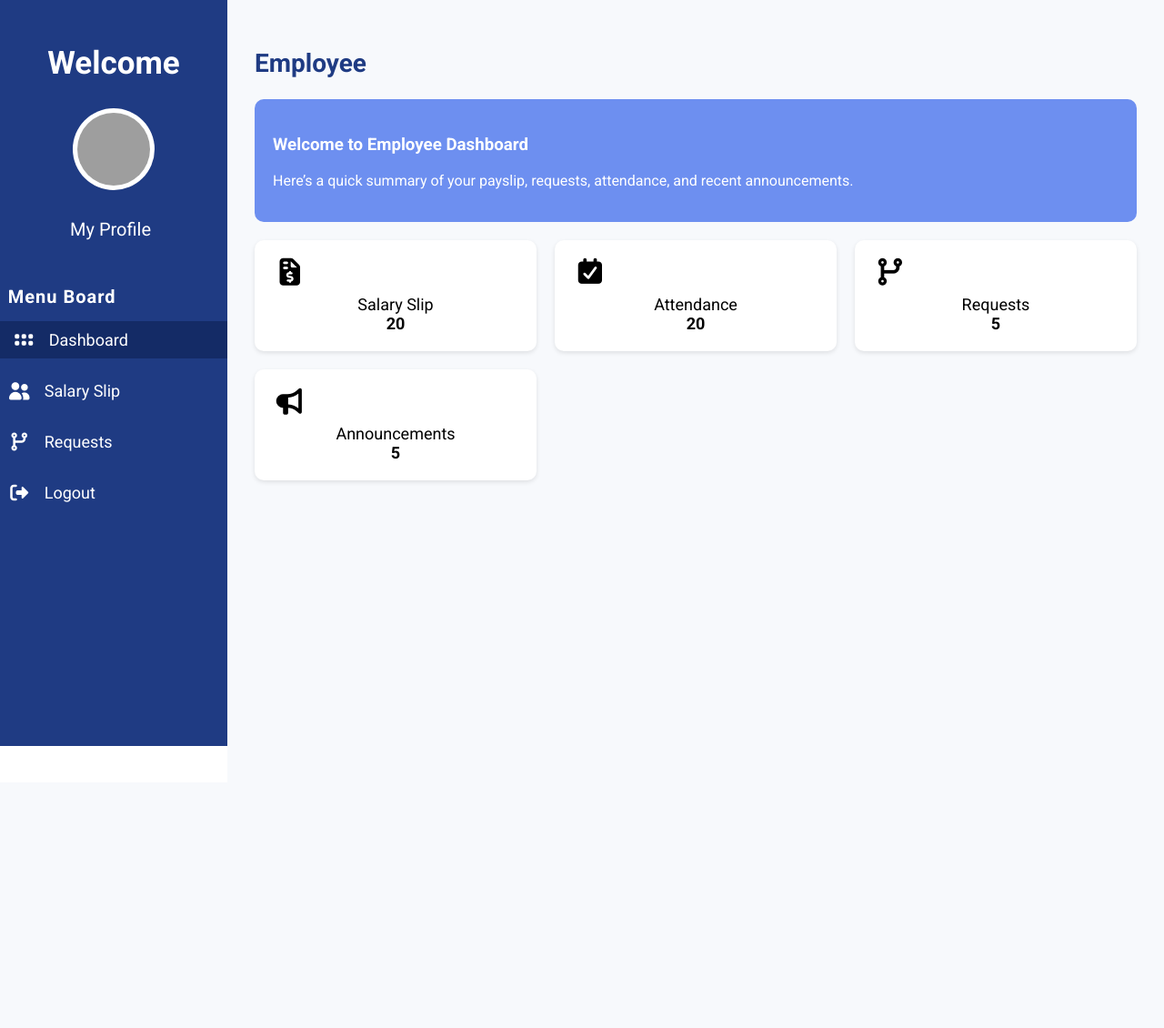
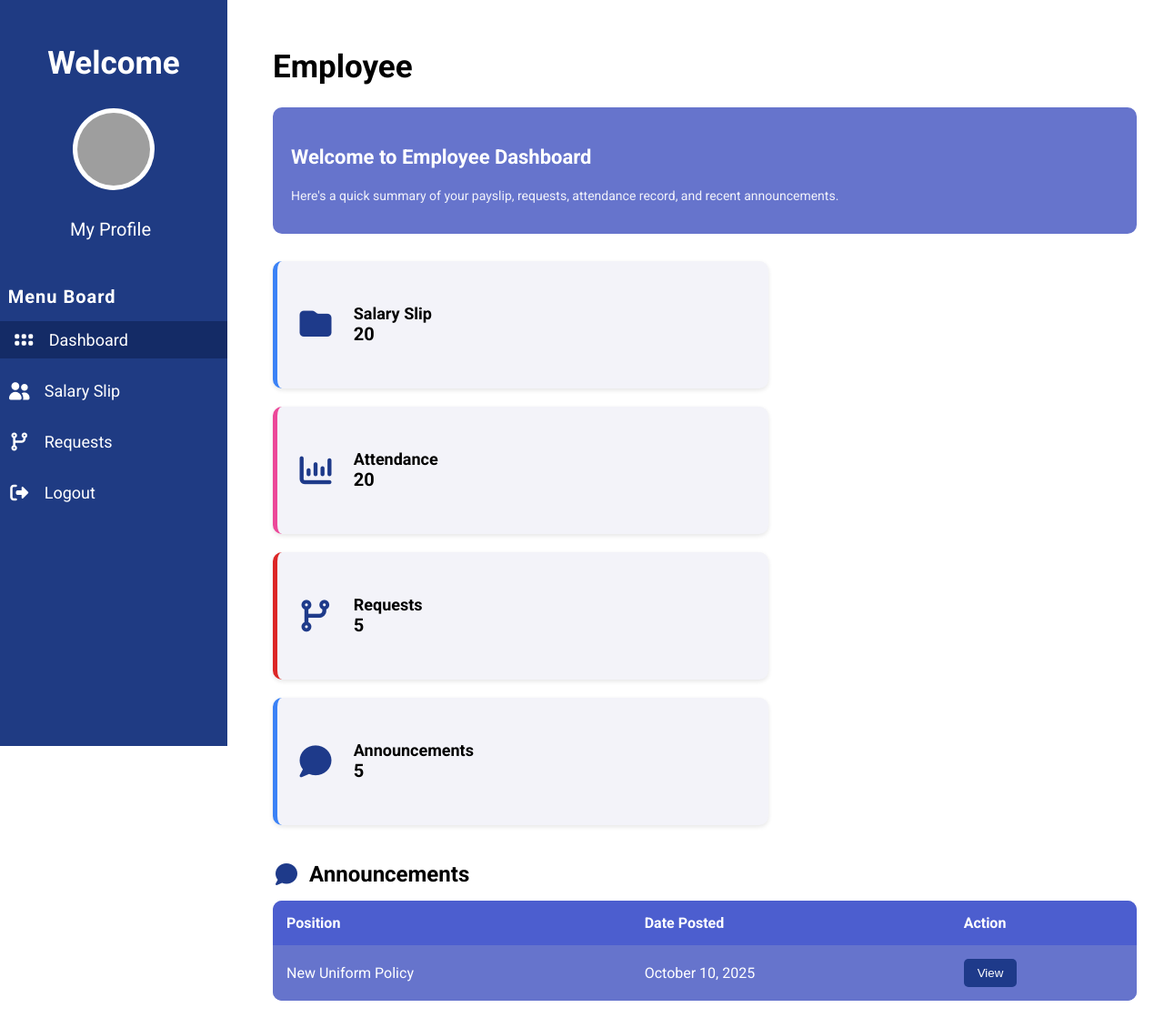
Before and after one commit to jojanajeangarabillo/HR-EMPLOYEE-MANAGEMENT, a PHP site: page /HR-EMPLOYEE-MANAGEMENT/Employee_DashBoard.php in a window 1280 px wide. Shown: the whole page at 91% size. Before the commit the page ends 820 px from the top, so only its background shows below. Run offline with PHP 8.4, Linux system fonts and the light colour scheme; some libraries are stand-ins or nearby versions; grey boxes are pictures that could not be loaded.

Commit message:
updated employee dashboard

```diff
--- a/Employee_DashBoard.php
+++ b/Employee_DashBoard.php
@@ -31,7 +31,6 @@
       font-size: 35px;
     }
 
-    /* Profile */
     .sidebar-menu .profile {
       display: flex;
       font-size: 20px;
@@ -57,49 +56,134 @@
       border-left: 5px solid #ffffff;
     }
 
-    /* MAIN CONTENT */
     .main-content {
-      margin-left: 250px; /* same as sidebar width */
+      margin-left: 270px;
       padding: 30px;
-      width: calc(100% - 250px);
-      background-color: #f7f9fc;
-      min-height: 100vh;
+      font-family: 'Roboto', sans-serif;
     }
 
-    .main-content h2 {
-      font-size: 28px;
-      color: #1f3b83;
-    }
-
-    .dashboard-header {
-      background-color: #6d8ff0;
+    /* Welcome Section */
+    .welcome-card {
+      background-color: #6674cc;
       color: white;
       padding: 20px;
       border-radius: 10px;
-      margin-bottom: 20px;
+      margin-bottom: 30px;
     }
 
-    .dashboard-cards {
-      display: grid;
-      grid-template-columns: repeat(auto-fit, minmax(250px, 1fr));
-      gap: 20px;
+    .welcome-card h3 {
+      font-size: 22px;
+      font-weight: bold;
     }
 
+    .welcome-card p {
+      font-size: 14px;
+      opacity: 0.9;
+    }
+
+    /* Card Container */
+    .card-container {
+      display: flex;
+      flex-wrap: wrap;
+      gap: 20px;
+      margin-bottom: 40px;
+    }
+
+    /* Card Style */
     .card {
-      background-color: white;
+      display: flex;
+      align-items: center;
+      justify-content: flex-start;
+      background-color: #f3f3f9;
+      border-radius: 10px;
       padding: 20px;
-      border-radius: 10px;
+      width: 500px;
+      height: 100px;
       box-shadow: 0 2px 5px rgba(0,0,0,0.1);
-      text-align: center;
-      font-size: 18px;
+      transition: transform 0.3s;
+    }
+
+    .card:hover {
+      transform: translateY(-5px);
     }
 
     .card i {
-      font-size: 30px;
-      margin-bottom: 10px;
-      display: block;
+      font-size: 35px;
+      margin-right: 20px;
+      color:#1E3A8A;
     }
 
+    .info h2 {
+      font-size: 18px;
+      font-weight: bold;
+      margin: 0;
+    }
+
+    .info p {
+      font-size: 20px;
+      font-weight: bold;
+      margin: 0;
+    }
+
+    /* Border Colors */
+    .salary { border-left: 5px solid #3b82f6; }
+    .attendance { border-left: 5px solid #ec4899; }
+    .requests { border-left: 5px solid #dc2626; }
+    .announcements { border-left: 5px solid #3b82f6; }
+
+    /* Announcements Section */
+    .announcement-section {
+      margin-top: 30px;
+    }
+
+    .announcement-section h1 {
+      font-size: 24px;
+      font-weight: bold;
+      margin-bottom: 15px;
+      display: flex;
+      align-items: center;
+    }
+
+    .announcement-section h1 i {
+      color: #1E3A8A;
+      margin-right: 10px;
+    }
+
+    .announcement-table {
+      width: 100%;
+      border-collapse: collapse;
+      background-color: #6674cc;
+      color: white;
+      border-radius: 10px;
+      overflow: hidden;
+    }
+
+    .announcement-table th, .announcement-table td {
+      padding: 15px;
+      text-align: left;
+    }
+
+    .announcement-table th {
+      background-color: #4c5ecf;
+      font-weight: bold;
+    }
+
+    .announcement-table td {
+      background-color: #6674cc;
+    }
+
+    .announcement-table button {
+      background-color: #1E3A8A;
+      border: none;
+      color: white;
+      padding: 8px 15px;
+      border-radius: 5px;
+      cursor: pointer;
+    }
+
+    .announcement-table button:hover {
+      background-color: #142b66;
+    }
   </style>
 </head>
 
@@ -112,27 +196,72 @@
     <ul class="sidebar-menu">
       <li class="profile">My Profile</li>
       <li class="menu-title">Menu Board</li>
-      <li><a href="#" class="active"><i class="fa-solid fa-grip"></i> Dashboard</a></li>
-      <li><a href="#"><i class="fa-solid fa-user-group"></i> Salary Slip</a></li>
+      <li><a href="Employee_Dashboard.php" class="active"><i class="fa-solid fa-grip"></i> Dashboard</a></li>
+      <li><a href="Employee_SalarySlip.php"><i class="fa-solid fa-user-group"></i> Salary Slip</a></li>
       <li><a href="#"><i class="fa-solid fa-code-branch"></i> Requests</a></li>
       <li><a href="#"><i class="fa-solid fa-right-from-bracket"></i> Logout</a></li>
     </ul>
   </aside>
 
   <!-- Main Content -->
-  <div class="main-content">
-    <h2>Employee</h2>
-    <div class="dashboard-header">
+  <main class="main-content">
+    <h1>Employee</h1>
+
+    <div class="welcome-card">
       <h3>Welcome to Employee Dashboard</h3>
-      <p>Here’s a quick summary of your payslip, requests, attendance, and recent announcements.</p>
+      <p>Here's a quick summary of your payslip, requests, attendance record, and recent announcements.</p>
     </div>
 
-    <div class="dashboard-cards">
-      <div class="card"><i class="fa-solid fa-file-invoice-dollar"></i>Salary Slip<br><strong>20</strong></div>
-      <div class="card"><i class="fa-solid fa-calendar-check"></i>Attendance<br><strong>20</strong></div>
-      <div class="card"><i class="fa-solid fa-code-branch"></i>Requests<br><strong>5</strong></div>
-      <div class="card"><i class="fa-solid fa-bullhorn"></i>Announcements<br><strong>5</strong></div>
+    <div class="card-container">
+      <div class="card salary">
+        <i class="fa-solid fa-folder"></i>
+        <div class="info">
+          <h2>Salary Slip</h2>
+          <p>20</p>
+        </div>
+      </div>
+
+      <div class="card attendance">
+        <i class="fa-solid fa-chart-column"></i>
+        <div class="info">
+          <h2>Attendance</h2>
+          <p>20</p>
+        </div>
+      </div>
+
+      <div class="card requests">
+        <i class="fa-solid fa-code-branch"></i>
+        <div class="info">
+          <h2>Requests</h2>
+          <p>5</p>
+        </div>
+      </div>
+
+      <div class="card announcements">
+        <i class="fa-solid fa-comment"></i>
+        <div class="info">
+          <h2>Announcements</h2>
+          <p>5</p>
+        </div>
+      </div>
     </div>
-  </div>
+
+    <!-- Announcements Section at Bottom -->
+    <div class="announcement-section">
+      <h1><i class="fa-solid fa-comment"></i> Announcements</h1>
+      <table class="announcement-table">
+        <tr>
+          <th>Position</th>
+          <th>Date Posted</th>
+          <th>Action</th>
+        </tr>
+        <tr>
+          <td>New Uniform Policy</td>
+          <td>October 10, 2025</td>
+          <td><button>View</button></td>
+        </tr>
+      </table>
+    </div>
+  </main>
 </body>
 </html>
```
